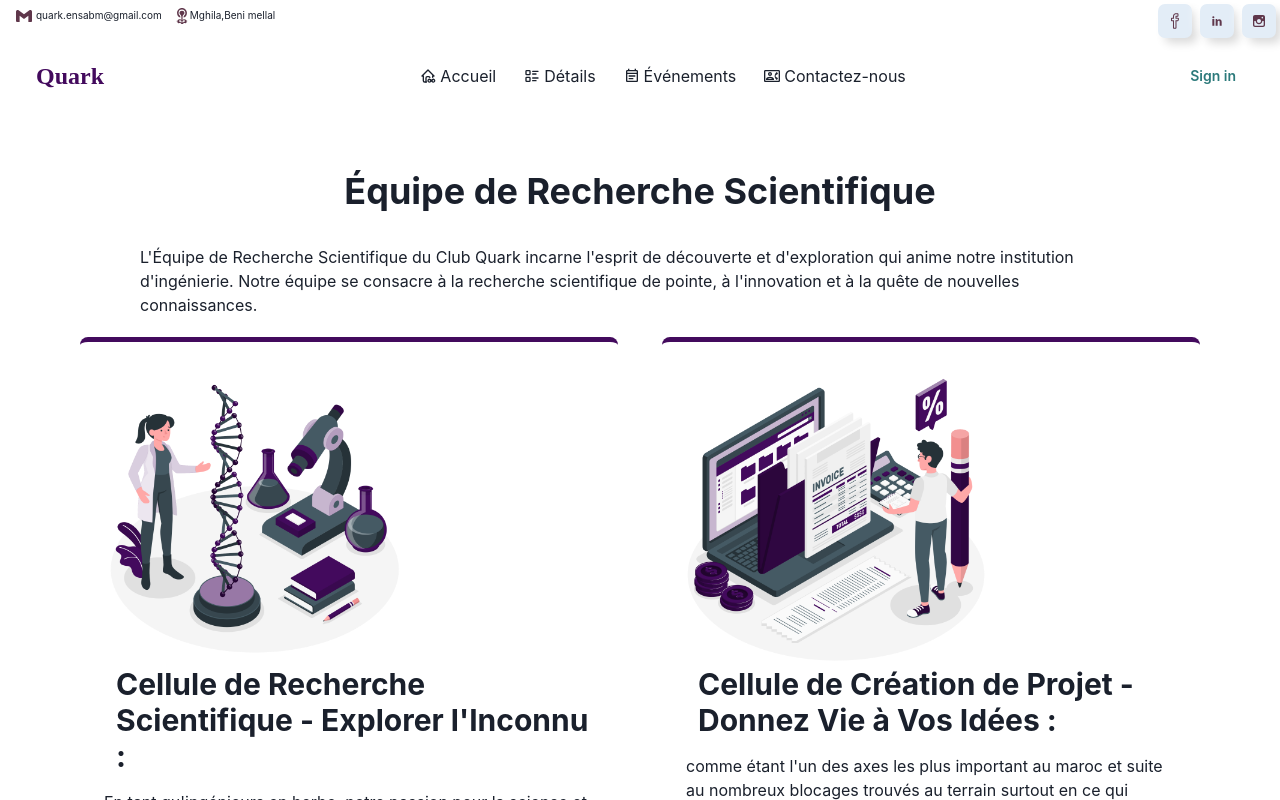
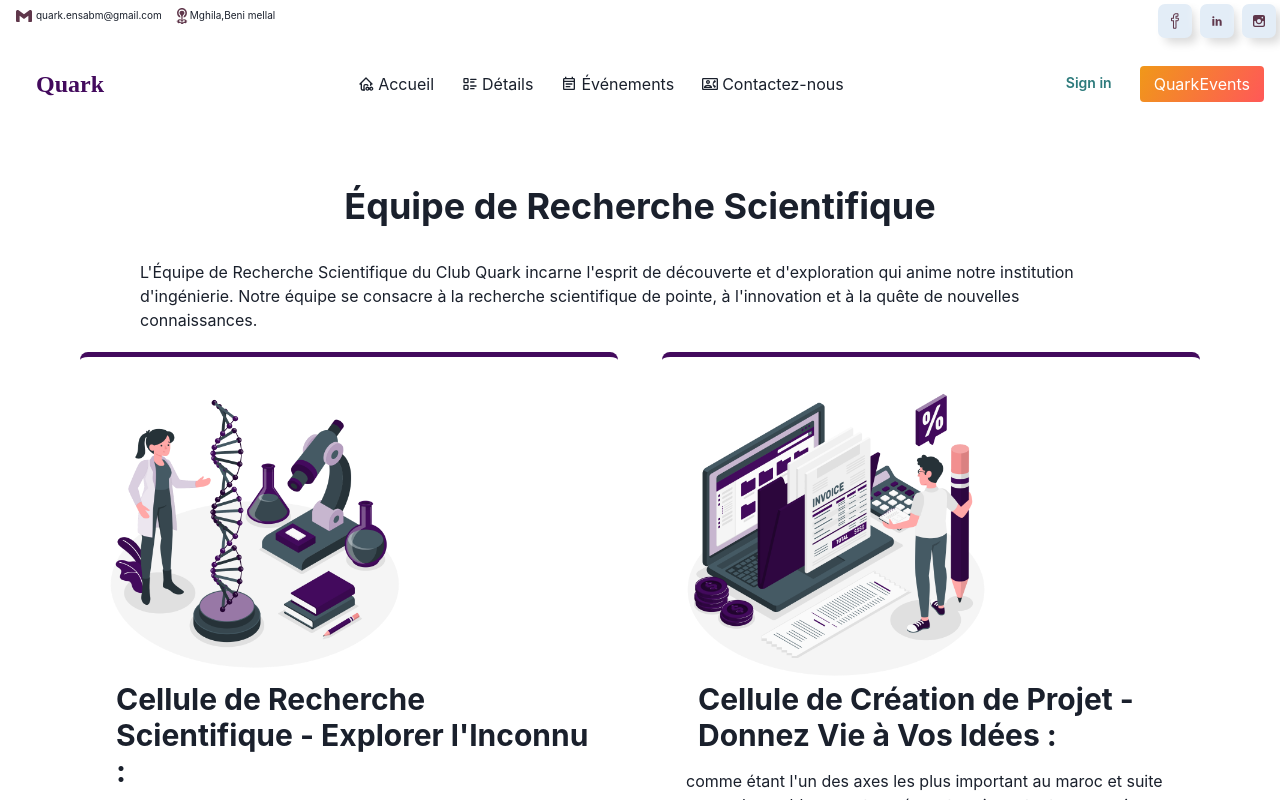
Before and after one commit to LamranI-AL/Quark_platfom-master, a React (Vite) app: page /details in a window 1280 px wide. Shown: the top 800 px of the page. Built offline with nearby package versions, Linux system fonts and the light colour scheme; no server answers.

Commit message:
lastchange

```diff
--- a/src/App.jsx
+++ b/src/App.jsx
@@ -29,7 +29,7 @@ function App() {
       });
   };
 
-  // console.log(eventes);
+  console.log(eventes);
   return (
     <AppContext.Provider value={eventes}>
       <ChakraProvider>
--- a/src/components/Css/buuton.css
+++ b/src/components/Css/buuton.css
@@ -65,3 +65,99 @@
   transition: 0s;
   transform: translate(0, 5%);
 }
+
+/* autre button */
+.button {
+  position: relative;
+  padding: 6px 14px; /* Reduced padding for smaller size */
+  border-radius: 4px; /* Adjusted border-radius for smaller button */
+  border: none;
+  color: #fff;
+  cursor: pointer;
+  background-image: linear-gradient(-60deg, #ff5858 0%, #f09819 100%);
+  transition: all 0.2s ease;
+  margin-bottom: 7px;
+}
+
+.button:active {
+  transform: scale(0.96);
+}
+
+.button:before,
+.button:after {
+  position: absolute;
+  content: "";
+  width: 150%;
+  left: 50%;
+  height: 100%;
+  transform: translateX(-50%);
+  z-index: -1000;
+  background-repeat: no-repeat;
+}
+
+.button:hover:before {
+  top: -70%;
+  background-image: radial-gradient(circle, #a89215 20%, transparent 20%),
+    radial-gradient(circle, transparent 20%, #13a5be 20%, transparent 30%),
+    radial-gradient(circle, #a3b82d 20%, transparent 20%),
+    radial-gradient(circle, #590cbe 20%, transparent 20%),
+    radial-gradient(circle, transparent 10%, #bd1717 15%, transparent 20%),
+    radial-gradient(circle, #2a7ce8 20%, transparent 20%),
+    radial-gradient(circle, #30e82a 20%, transparent 20%),
+    radial-gradient(circle, #e92c75 20%, transparent 20%),
+    radial-gradient(circle, #914fe7 20%, transparent 20%);
+  background-size: 8% 8%, 15% 15%, 12% 12%, 15% 15%, 14% 14%, 8% 8%, 12% 12%,
+    8% 8%, 14% 14%; /* Reduced background-size for smaller button */
+  background-position: 50% 120%;
+  animation: greentopBubbles 0.6s ease;
+}
+
+@keyframes greentopBubbles {
+  0% {
+    background-position: 5% 90%, 10% 90%, 10% 90%, 15% 90%, 25% 90%, 25% 90%,
+      40% 90%, 55% 90%, 70% 90%;
+  }
+
+  50% {
+    background-position: 0% 80%, 0% 20%, 10% 40%, 20% 0%, 30% 30%, 22% 50%,
+      50% 50%, 65% 20%, 90% 30%;
+  }
+
+  100% {
+    background-position: 0% 70%, 0% 10%, 10% 30%, 20% -10%, 30% 20%, 22% 40%,
+      50% 40%, 65% 10%, 90% 20%;
+    background-size: 0% 0%, 0% 0%, 0% 0%, 0% 0%, 0% 0%, 0% 0%;
+  }
+}
+
+.button:hover::after {
+  bottom: -70%;
+  background-image: radial-gradient(circle, #ff93db 20%, transparent 20%),
+    radial-gradient(circle, #2ae8df 20%, transparent 20%),
+    radial-gradient(circle, transparent 10%, #71ffbd 15%, transparent 20%),
+    radial-gradient(circle, #2a9ce8 20%, transparent 20%),
+    radial-gradient(circle, #7814fc 20%, transparent 20%),
+    radial-gradient(circle, #73e4f8 20%, transparent 20%),
+    radial-gradient(circle, #f8d3a9 20%, transparent 20%);
+  background-size: 12% 12%, 15% 15%, 14% 14%, 15% 15%, 12% 12%, 15% 15%, 14% 14%; /* Reduced background-size for smaller button */
+  background-position: 50% 0%;
+  animation: greenbottomBubbles 0.6s ease;
+}
+
+@keyframes greenbottomBubbles {
+  0% {
+    background-position: 10% -10%, 30% 10%, 55% -10%, 70% -10%, 85% -10%,
+      70% -10%, 70% 0%;
+  }
+
+  50% {
+    background-position: 0% 80%, 20% 80%, 45% 60%, 60% 100%, 75% 70%, 95% 60%,
+      105% 0%;
+  }
+
+  100% {
+    background-position: 0% 90%, 20% 90%, 45% 70%, 60% 110%, 75% 80%, 95% 70%,
+      110% 10%;
+    background-size: 0% 0%, 0% 0%, 0% 0%, 0% 0%, 0% 0%, 0% 0%;
+  }
+}
--- a/src/components/FormValidation.jsx
+++ b/src/components/FormValidation.jsx
@@ -84,7 +84,7 @@ const FormValidation = () => {
     }
   };
   const creatUser = () => {
-    Axios.post("https://quark-api-ensabm.vercel.app/CreatMessage", {
+    Axios.post("http://localhost:3000/CreatMessage", {
       name: nameRef.current.value,
       email: emailRef.current.value,
       age: ageRef.current.value,
--- a/src/components/NavBar.jsx
+++ b/src/components/NavBar.jsx
@@ -31,6 +31,7 @@ import {
 } from "@clerk/clerk-react";
 import { useEffect, useState } from "react";
 import "./Css/reseauxSocieaux.css";
+import "./Css/buuton.css";
 
 const NavBar = () => {
   const [isSticky, setIsSticky] = useState(false);
@@ -217,9 +218,11 @@ const NavBar = () => {
             </Box>
           </Box>
         </SignedIn>
-        {/* <Box mt={2}>
-          <ColorModeSwitch />
-        </Box> */}
+        <Box mt={2}>
+          <Link to={"https://quark-events-apply.vercel.app/"}>
+            <button className="button">QuarkEvents</button>
+          </Link>
+        </Box>
       </Flex>
     </div>
   );
--- a/src/pages/ContactUs.jsx
+++ b/src/pages/ContactUs.jsx
@@ -30,7 +30,7 @@ import Footer from "../components/Footer";
 const ContactUs = () => {
   const [users, setUsers] = useState([]);
   useEffect(() => {
-    Axios.get("https://quark-api-ensabm.vercel.app/message").then((res) => {
+    Axios.get("http://localhost:3000/message").then((res) => {
       setUsers(res.data);
     });
   }, [users]);
@@ -56,9 +56,6 @@ const ContactUs = () => {
               <Box ml={6} m={1}>
                 <UserButton />
               </Box>
-              <Text mr={4} mt={3} fontSize="small">
-                be member
-              </Text>
             </Flex>
           </Flex>
         </Flex>
```
Also changed, not shown: 1 other file (tests, documents, lock files or other folders).
